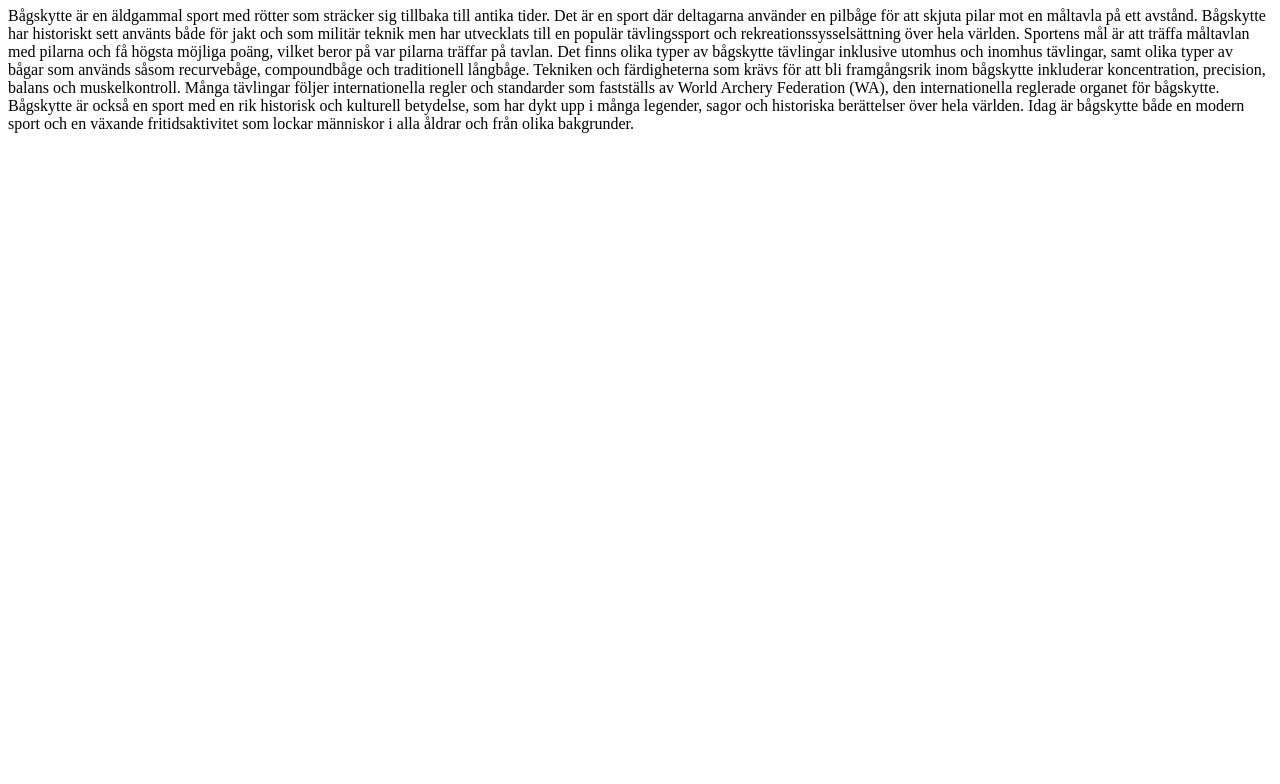
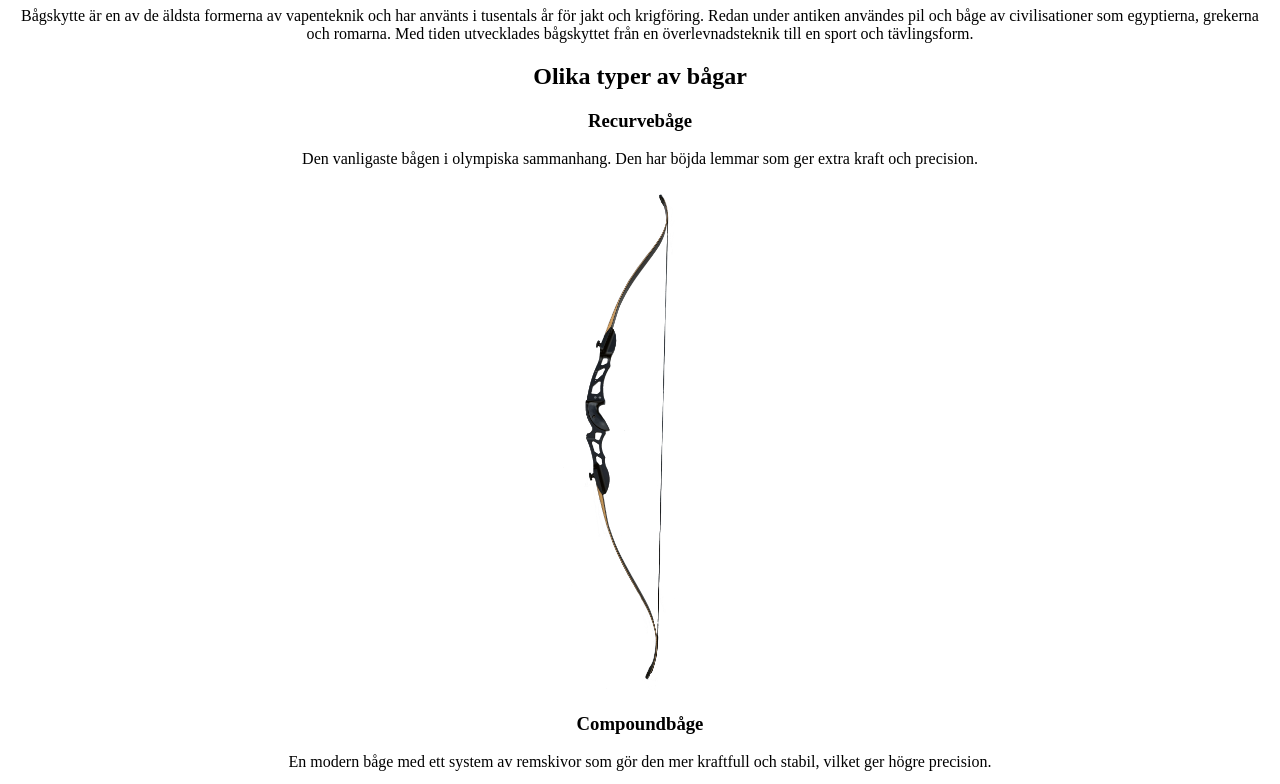
Before and after one commit to GoIdenSection/FacktaSida, a plain HTML site: page index.html in a window 1280 px wide. Shown: the part 73-857 px from the top of the page. Before the commit the page ends 800 px from the top, so only its background shows below. Drawn offline with Linux system fonts and the light colour scheme.

Commit message:
Lagt till bilder och rubriker

```diff
--- a/index.html
+++ b/index.html
@@ -4,12 +4,21 @@
     <meta charset="UTF-8">
     <meta name="viewport" content="width=device-width, initial-scale=1.0">
     <title>Document</title>
+    <link rel="stylesheet" href="style.css">
 </head>
 <body>
     <h1>Bågskytte</h1>
-    <p>Bågskytte är en äldgammal sport med rötter som sträcker sig tillbaka till antika tider. Det är en sport där deltagarna använder en pilbåge för att skjuta pilar mot en måltavla på ett avstånd. Bågskytte har historiskt sett använts både för jakt och som militär teknik men har utvecklats till en populär tävlingssport och rekreationssysselsättning över hela världen.
-        Sportens mål är att träffa måltavlan med pilarna och få högsta möjliga poäng, vilket beror på var pilarna träffar på tavlan. Det finns olika typer av bågskytte tävlingar inklusive utomhus och inomhus tävlingar, samt olika typer av bågar som används såsom recurvebåge, compoundbåge och traditionell långbåge.
-        Tekniken och färdigheterna som krävs för att bli framgångsrik inom bågskytte inkluderar koncentration, precision, balans och muskelkontroll. Många tävlingar följer internationella regler och standarder som fastställs av World Archery Federation (WA), den internationella reglerade organet för bågskytte.
-        Bågskytte är också en sport med en rik historisk och kulturell betydelse, som har dykt upp i många legender, sagor och historiska berättelser över hela världen. Idag är bågskytte både en modern sport och en växande fritidsaktivitet som lockar människor i alla åldrar och från olika bakgrunder.</p>
+    <p>Bågskytte är en av de äldsta formerna av vapenteknik och har använts i tusentals år för jakt och krigföring. Redan under antiken användes pil och båge av civilisationer som egyptierna, grekerna och romarna. Med tiden utvecklades bågskyttet från en överlevnadsteknik till en sport och tävlingsform.</p>
+    <h2>Olika typer av bågar</h2>
+    <h3>Recurvebåge</h3>
+    <p>Den vanligaste bågen i olympiska sammanhang. Den har böjda lemmar som ger extra kraft och precision.</p>
+    <img src="bilder/recurvbåge.gif" title="Recurvebåge" alt="bild på en recurvebåge">
+    <h3>Compoundbåge</h3>
+    <p>En modern båge med ett system av remskivor som gör den mer kraftfull och stabil, vilket ger högre precision.</p>
+    <img src="bilder/Compoundbage.jpg" title="Compoundbåge" alt="bild på en compoundbåge">
+    <h3>Långbåge</h3>
+    <p>En traditionell båge med lång historia, särskilt känd från medeltida strider. Den har en enkel design och kräver mycket styrka och skicklighet att använda.</p>
+    <img src="bilder/Långbåge.jpg" title="Långbåge" alt="bild på en långbåge">
+    <img src="bilder/bagskytte.jpg" title="Tavla" alt="Tavla med pillar på">
 </body>
 </html>
--- /dev/null
+++ b/style.css
@@ -0,0 +1,7 @@
+body {
+    text-align: center;
+}
+img {
+    width: 30%;
+    height: auto;
+}
```
Also changed, not shown: bilder/Compoundbage.jpg (added), bilder/Långbåge.jpg (added), bilder/bagskytte.jpg (added), bilder/recurvbåge.gif (added).
